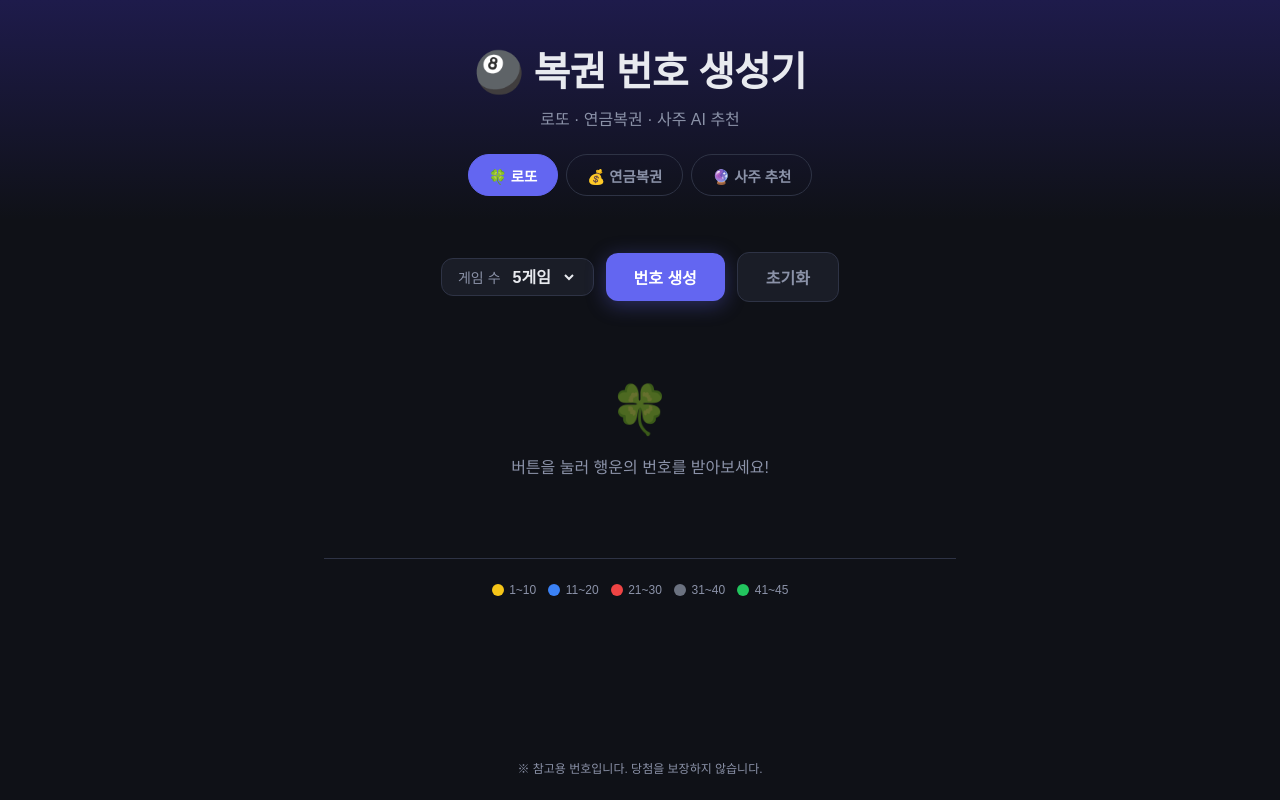
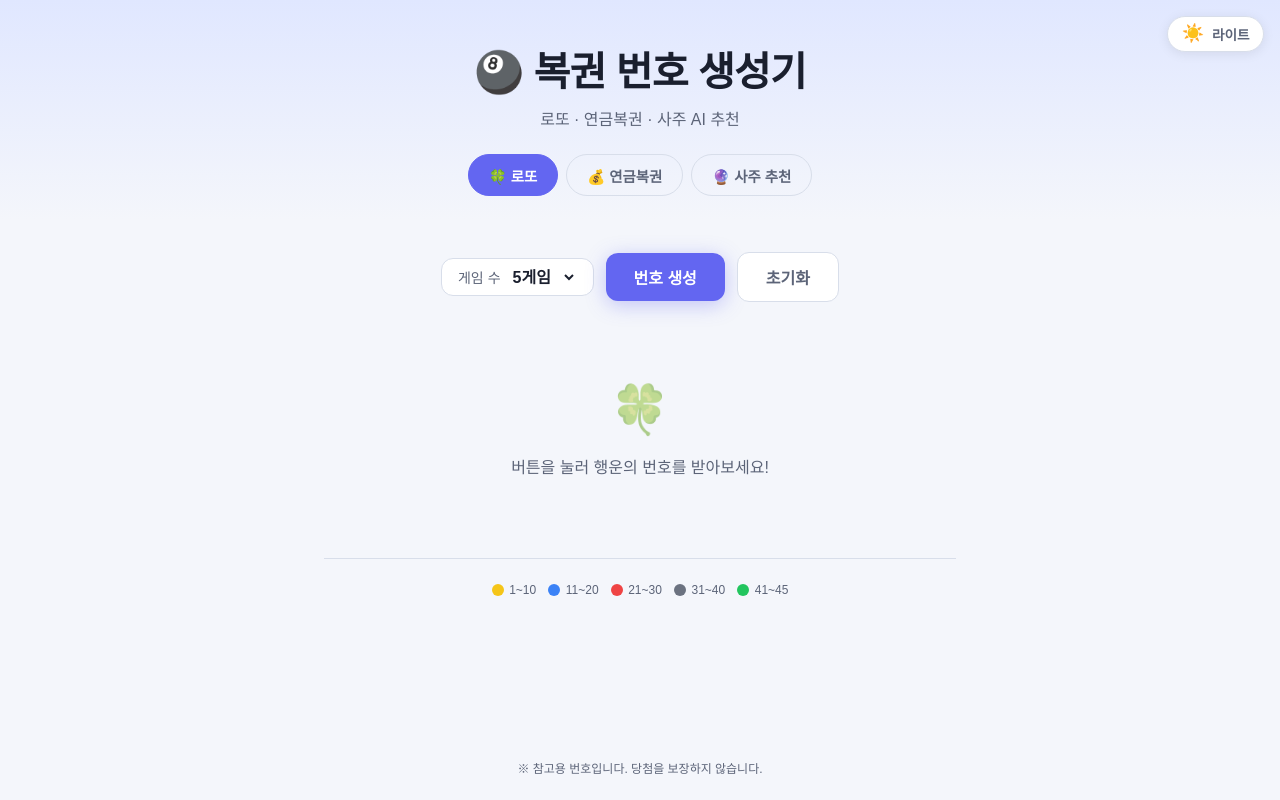
Before and after one commit to rlaeodlf777-ship-it/20260622, a website: page index.html in a window 1280 px wide. Drawn offline with Linux system fonts and the light colour scheme.

Commit message:
다크모드/라이트모드 테마 전환 기능 추가
Co-authored-by: Cursor <cursoragent@cursor.com>

```diff
--- a/index.html
+++ b/index.html
@@ -4,16 +4,64 @@
   <meta charset="UTF-8">
   <meta name="viewport" content="width=device-width, initial-scale=1.0">
   <title>복권 번호 생성기 · 사주 추천</title>
+  <script>
+    (function () {
+      const saved = localStorage.getItem("theme");
+      const theme = saved || (matchMedia("(prefers-color-scheme: light)").matches ? "light" : "dark");
+      document.documentElement.setAttribute("data-theme", theme);
+    })();
+  </script>
   <style>
     *, *::before, *::after { box-sizing: border-box; margin: 0; padding: 0; }
 
-    :root {
+    :root,
+    [data-theme="dark"] {
+      color-scheme: dark;
       --bg: #0f1117;
       --surface: #1a1d27;
       --surface-hover: #222633;
       --border: #2e3345;
       --text: #e8eaef;
       --text-muted: #8b92a8;
+      --hero-gradient: linear-gradient(180deg, #1e1b4b 0%, var(--bg) 100%);
+      --chat-user-bg: #252a3a;
+      --chat-user-border: #3d4460;
+      --saju-border: rgba(212, 168, 83, 0.3);
+      --saju-summary-bg: rgba(212, 168, 83, 0.08);
+      --lucky-tag-bg: rgba(99, 102, 241, 0.15);
+      --pension-group-bg: rgba(16, 185, 129, 0.12);
+      --pension-group-border: rgba(16, 185, 129, 0.35);
+      --error-color: #f87171;
+      --error-bg: rgba(239, 68, 68, 0.1);
+      --error-border: rgba(239, 68, 68, 0.3);
+      --toggle-bg: var(--surface);
+      --toggle-border: var(--border);
+    }
+
+    [data-theme="light"] {
+      color-scheme: light;
+      --bg: #f4f6fb;
+      --surface: #ffffff;
+      --surface-hover: #eef1f8;
+      --border: #d8deea;
+      --text: #1a1f2e;
+      --text-muted: #5c6478;
+      --hero-gradient: linear-gradient(180deg, #e0e7ff 0%, var(--bg) 100%);
+      --chat-user-bg: #eef1f8;
+      --chat-user-border: #d0d7e6;
+      --saju-border: rgba(166, 124, 46, 0.35);
+      --saju-summary-bg: rgba(212, 168, 83, 0.12);
+      --lucky-tag-bg: rgba(99, 102, 241, 0.1);
+      --pension-group-bg: rgba(16, 185, 129, 0.1);
+      --pension-group-border: rgba(5, 150, 105, 0.3);
+      --error-color: #dc2626;
+      --error-bg: rgba(220, 38, 38, 0.08);
+      --error-border: rgba(220, 38, 38, 0.25);
+      --toggle-bg: var(--surface);
+      --toggle-border: var(--border);
+    }
+
+    :root {
       --accent: #6366f1;
       --accent-hover: #818cf8;
       --gold: #d4a853;
@@ -36,13 +84,45 @@
       display: flex;
       flex-direction: column;
       align-items: center;
+      transition: background 0.25s, color 0.25s;
     }
+
+    .theme-toggle {
+      position: fixed;
+      top: 1rem;
+      right: 1rem;
+      z-index: 100;
+      display: flex;
+      align-items: center;
+      gap: 0.5rem;
+      padding: 0.45rem 0.85rem;
+      background: var(--toggle-bg);
+      border: 1px solid var(--toggle-border);
+      border-radius: 999px;
+      color: var(--text-muted);
+      font-size: 0.85rem;
+      font-weight: 600;
+      cursor: pointer;
+      transition: background 0.25s, border-color 0.25s, color 0.25s;
+      box-shadow: 0 2px 12px rgba(0, 0, 0, 0.08);
+    }
+
+    .theme-toggle:hover {
+      color: var(--text);
+      background: var(--surface-hover);
+    }
+
+    .theme-toggle .icon { font-size: 1.1rem; line-height: 1; }
+
+    [data-theme="dark"] .theme-toggle .icon-light { display: none; }
+    [data-theme="light"] .theme-toggle .icon-dark { display: none; }
 
     .hero {
       width: 100%;
       padding: 2.5rem 1.5rem 1.5rem;
       text-align: center;
-      background: linear-gradient(180deg, #1e1b4b 0%, var(--bg) 100%);
+      background: var(--hero-gradient);
+      transition: background 0.25s;
     }
 
     .hero h1 {
@@ -139,8 +219,12 @@
       outline: none;
     }
 
+    .control-group select option {
+      background: var(--surface);
+      color: var(--text);
+    }
+
     .control-group input[type="date"] {
-      color-scheme: dark;
       min-width: 140px;
     }
 
@@ -300,8 +384,8 @@
       display: flex;
       align-items: center;
       gap: 0.35rem;
-      background: rgba(16, 185, 129, 0.12);
-      border: 1px solid rgba(16, 185, 129, 0.35);
+      background: var(--pension-group-bg);
+      border: 1px solid var(--pension-group-border);
       border-radius: 10px;
       padding: 0.4rem 0.85rem;
       font-weight: 800;
@@ -384,12 +468,12 @@
     .chat-bubble.user {
       align-self: flex-end;
       max-width: 85%;
-      background: #252a3a;
-      border-color: #3d4460;
+      background: var(--chat-user-bg);
+      border-color: var(--chat-user-border);
     }
 
     .chat-bubble.bot {
-      border-color: rgba(212, 168, 83, 0.3);
+      border-color: var(--saju-border);
     }
 
     .chat-bubble .label {
@@ -402,7 +486,7 @@
     .chat-bubble.bot .label { color: var(--gold); }
 
     .saju-summary {
-      background: rgba(212, 168, 83, 0.08);
+      background: var(--saju-summary-bg);
       border-left: 3px solid var(--gold);
       padding: 0.75rem 1rem;
       margin: 1rem 0;
@@ -412,7 +496,7 @@
 
     .lucky-tag {
       display: inline-block;
-      background: rgba(99, 102, 241, 0.15);
+      background: var(--lucky-tag-bg);
       color: var(--accent-hover);
       padding: 0.25rem 0.6rem;
       border-radius: 6px;
@@ -481,12 +565,12 @@
     }
 
     .error-msg {
-      color: #f87171;
+      color: var(--error-color);
       font-size: 0.9rem;
       padding: 1rem;
-      background: rgba(239, 68, 68, 0.1);
+      background: var(--error-bg);
       border-radius: 12px;
-      border: 1px solid rgba(239, 68, 68, 0.3);
+      border: 1px solid var(--error-border);
     }
 
     footer {
@@ -499,6 +583,12 @@
   </style>
 </head>
 <body>
+  <button class="theme-toggle" id="themeToggle" type="button" aria-label="테마 전환">
+    <span class="icon icon-dark">🌙</span>
+    <span class="icon icon-light">☀️</span>
+    <span class="theme-label">다크</span>
+  </button>
+
   <header class="hero">
     <h1>🎱 복권 번호 생성기</h1>
     <p>로또 · 연금복권 · 사주 AI 추천</p>
@@ -602,6 +692,23 @@
   <footer>※ 참고용 번호입니다. 당첨을 보장하지 않습니다.</footer>
 
   <script>
+    /* 테마 */
+    const themeToggle = document.getElementById("themeToggle");
+    const themeLabel = themeToggle.querySelector(".theme-label");
+
+    function applyTheme(theme) {
+      document.documentElement.setAttribute("data-theme", theme);
+      localStorage.setItem("theme", theme);
+      themeLabel.textContent = theme === "dark" ? "다크" : "라이트";
+    }
+
+    themeToggle.addEventListener("click", () => {
+      const next = document.documentElement.getAttribute("data-theme") === "dark" ? "light" : "dark";
+      applyTheme(next);
+    });
+
+    applyTheme(document.documentElement.getAttribute("data-theme") || "dark");
+
     const MIN = 1, MAX = 45, PICK = 6;
 
     function ballColor(n) {
```
